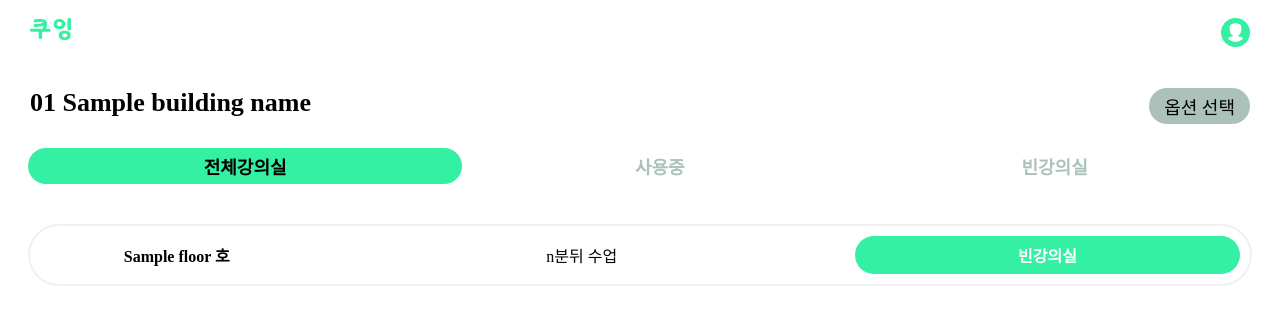
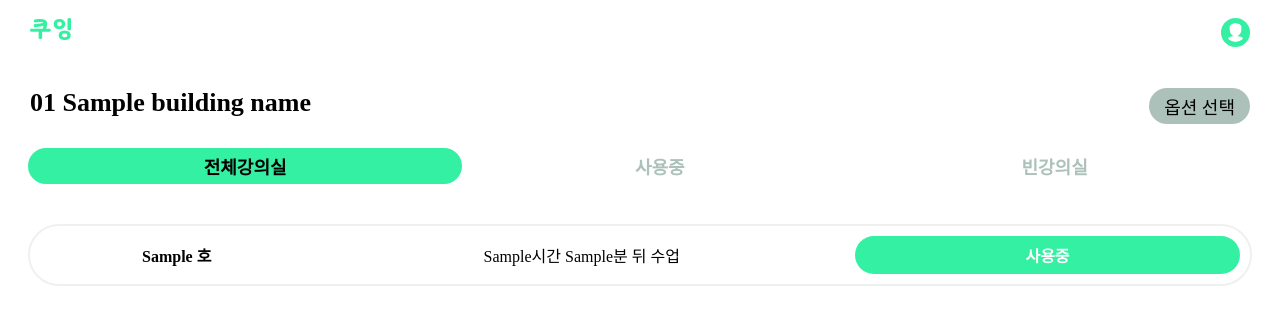
Before and after one commit to JeonK1/KUing, a Django app: template time_table/templates/room_list.html in a window 1280 px wide. Shown: the top 325 px of the page. Run offline with Django 3.2, Linux system fonts and the light colour scheme; tables that the repository leaves empty hold one stand-in row (values such as "Sample post"); the template is opened without the code that fills it: values that come from a table or form of the project are taken from there, most other values are stand-ins (such as "Sample title", 1, 10 or a date in 2020).

Commit message:
room_list.html 남은시간 출력 기능 구현

```diff
--- a/time_table/templates/room_list.html
+++ b/time_table/templates/room_list.html
@@ -25,9 +25,16 @@
         <div class="contents">
             {% for floor in floors %}
                 <div class="room_container">
-                    <div class="room_item_name">{{ floor }} 호</div>
-                    <div class="room_item_time">n분뒤 수업</div>
-                    <div class="room_item_status">빈강의실</div>
+                    <div class="room_item_name">{{ floor.0 }} 호</div>
+                    <div class="room_item_time">{{ floor.1 }}시간 {{ floor.2 }}분 뒤 수업</div>
+                    <div class="room_item_status">
+                        <!-- Todo : 이거.. 빈강의실, 사용중, 수업예정 이런거 규칙이 어떻게 되는지 확인-->
+                        {% if floor.2 < 0 %}
+                            빈강의실
+                        {% else %}
+                            사용중
+                        {% endif %}
+                    </div>
                 </div>
             {% endfor %}
 
```
Also changed, not shown: time_table/views.py (+20 -3 lines).
